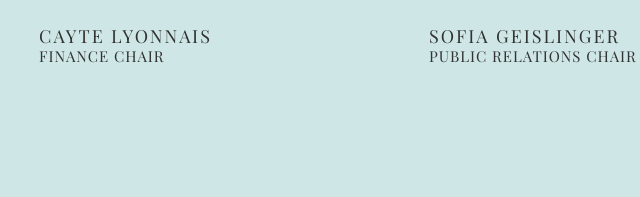
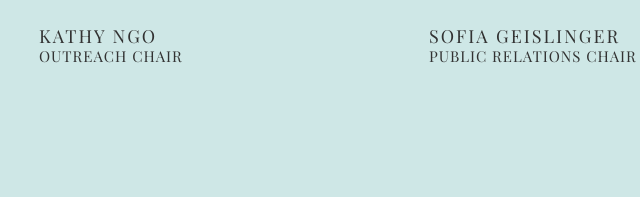
Before and after one commit to wmswc/wmswc.github.io-old, a website: page index.html in a window 1280 px wide. Shown: the part 3928-4125 px from the top of the page, 31-671 px from the left. Drawn offline with nearby package versions, Linux system fonts and the light colour scheme.

Commit message:
Update index.html

```diff
--- a/index.html
+++ b/index.html
@@ -283,8 +283,7 @@
                         <div class="team-hover">
                             <div class="desk">
                                 <h4>Hi There !</h4>
-                                <p>Hello! I am a sophomore majoring in Computer Science and Government. After college, I am planning to attend graduate school and earn a degree in Urban Planning. I am so excited to be part of this community of amazing women in tech fields!
-</p>
+                                <p>Hi! I am a senior majoring in Applied Math and Computer Science. I am actually graduating a year early and planning on applying for a master's degree in cybersecurity. I am very excited to be a part of the SWC Community this year.</p>
                             </div>
                             <div class="s-link">
                                 <a target="_blank" href="https://www.linkedin.com/in/shengxin-chen/"><i class="fa fa-linkedin fa-lg"></i></a>
@@ -294,8 +293,8 @@
                         </div>
                     </div>
                     <div class="team-title">
-                        <h5>Cayte Lyonnais</h5>
-                        <span>finance chair</span>
+                        <h5>Kathy Ngo</h5>
+                        <span>outreach chair</span>
                     </div>
               </div>
               <div class="col-md-4 col-sm-4">
```
